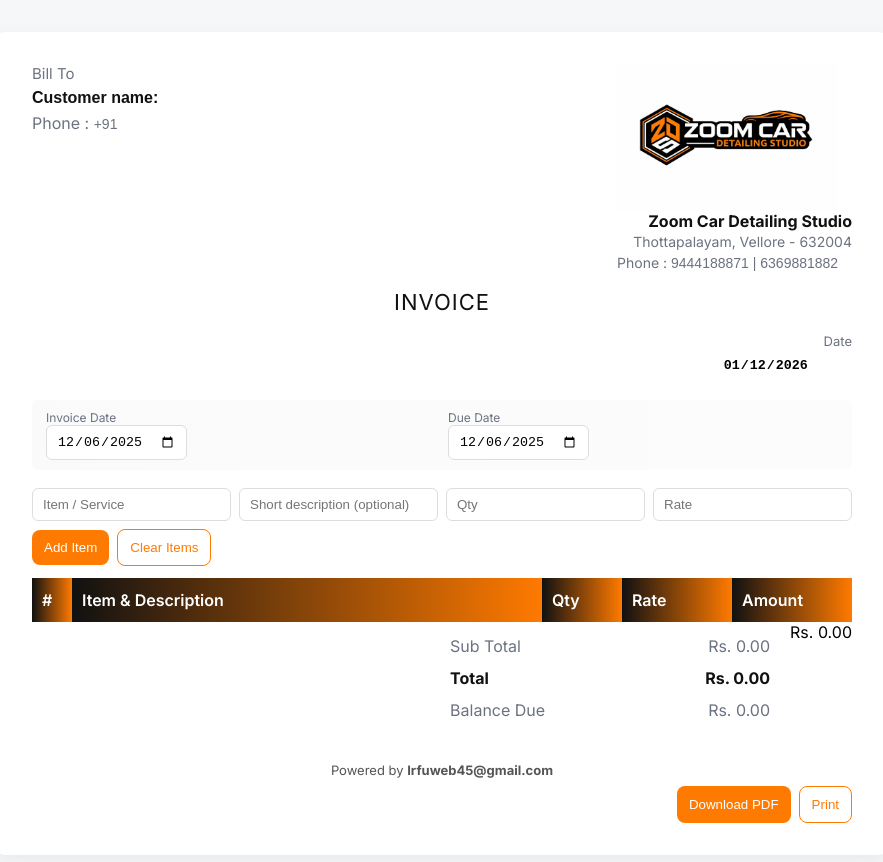
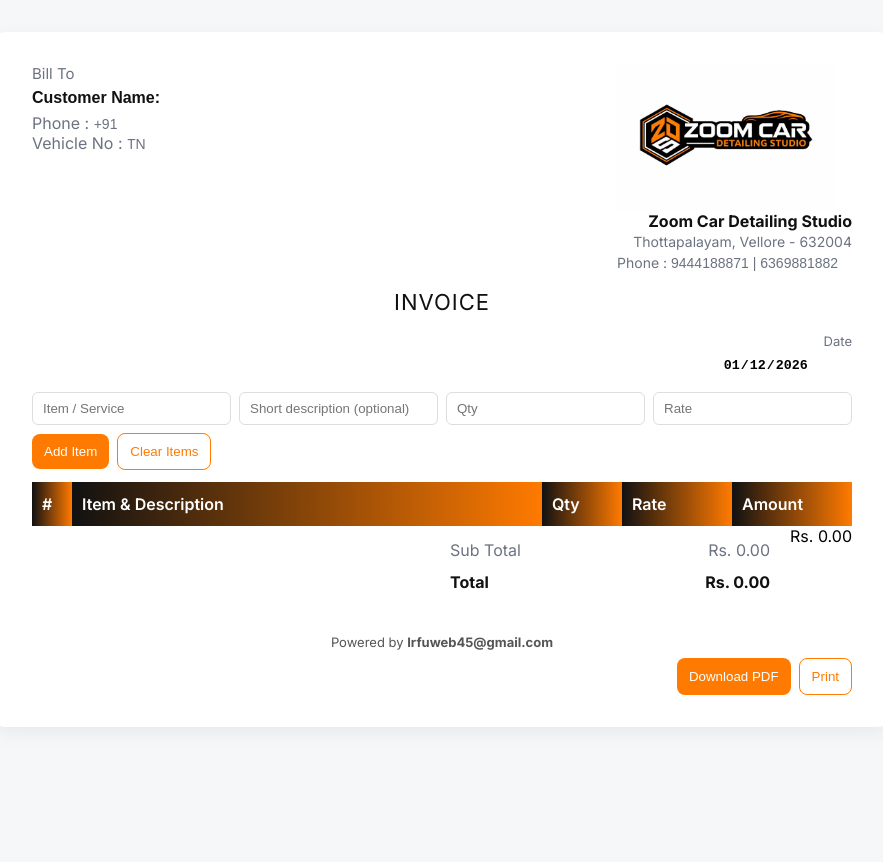
Before and after one commit to irfan-032003/zoomcar-invoice, a plain HTML site: page index.html in a window 1280 px wide. Shown: the whole page, without its empty margins (198-1081 px from the left). After the commit the page ends 800 px from the top, so only its background shows below. Drawn offline with nearby package versions, Linux system fonts and the light colour scheme.

Commit message:
Update index.html

```diff
--- a/index.html
+++ b/index.html
@@ -136,7 +136,7 @@
     <div style="color:var(--muted);font-size:15px;margin-bottom: 6px;">Bill To</div>
 
     <div style="margin-bottom:6px">
-    <input type="text" id="billName" value="Customer name:"
+    <input type="text" id="billName" value="Customer Name:"
   class="text-like"
   style="font-weight:700;font-size:16px;color:#111;display:block"/>
     </div>
@@ -145,6 +145,11 @@
 
 <div style="color:var(--muted)">
   Phone : <input type="text" value="+91"
+    class="text-like"
+    style="font-size:14px;color:#6b7280"/>
+</div>
+    <div style="color:var(--muted)">
+  Vehicle No : <input type="text" value="TN"
     class="text-like"
     style="font-size:14px;color:#6b7280"/>
 </div>
@@ -185,22 +190,7 @@
     />
   </div>
 </div>
-
-
- <div class="info-strip">
-  <div class="info-item">
-    <div class="label">Invoice Date</div>
-    <input type="date" id="invoiceDate" value="2025-12-06" />
-  </div>
-
-  <div class="info-item">
-    <div class="label">Due Date</div>
-    <input type="date" id="dueDate" value="2025-12-06" />
-  </div>
-</div>
-
-
-    <!-- Controls to add items -->
+  <!-- Controls to add items -->
 <div style="display:flex;gap:8px;flex-wrap:wrap;align-items:center;margin-top:10px">
   <input id="itemName" list="services" placeholder="Item / Service">
   <input id="itemDesc" placeholder="Short description (optional)">
@@ -235,7 +225,6 @@
       <div class="summary">
         <div class="row"><div>Sub Total</div><div id="subTotal">Rs. 0.00</div></div>
         <div class="row total"><div>Total</div><div id="grandTotal">Rs. 0.00</div></div>
-        <div class="row"><div>Balance Due</div><div id="balanceDue">Rs. 0.00</div></div>
       </div><div id="subTotal">Rs. 0.00</div></div>
 
     <div class="footer" style="flex-direction:column;align-items:center;text-align:center">
```
